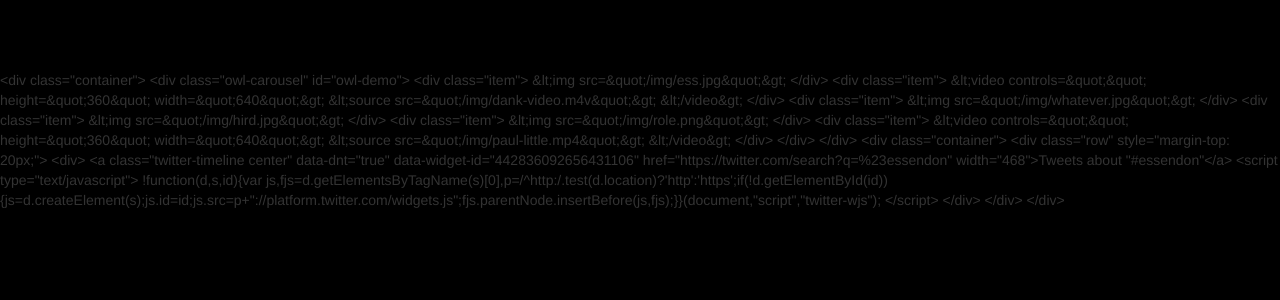
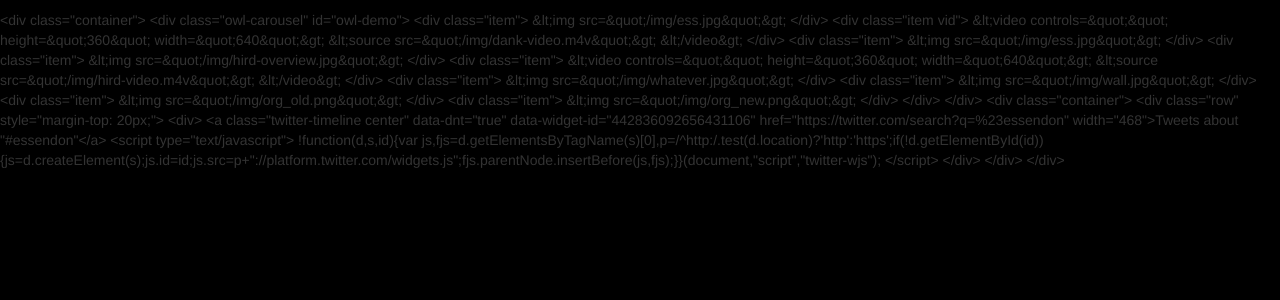
Before and after one commit to 1010101012101/essendon-tweets, a Sinatra app: page / in a window 1280 px wide. Shown: the top 300 px of the page. Run offline with Sinatra, Linux system fonts and the light colour scheme; some libraries are stand-ins or nearby versions.

Commit message:
latest updates

```diff
--- a/app/public/css/styles.css
+++ b/app/public/css/styles.css
@@ -1,10 +1,9 @@
-#title_hero {
+#__title_hero {
   padding-top: 20px;
 }
 
 body {
-  padding-top: 70px;
-  padding-bottom: 20px;
+  padding-top: 10px;
   background-color: #000;
 }
 
--- a/app/views/_default_slide_3.haml
+++ b/app/views/_default_slide_3.haml
@@ -1 +1 @@
-%img{:src => "/img/role.png"}
+%img{:src => "/img/hird-overview.jpg"}
--- a/app/views/_hird_slide.haml
+++ b/app/views/_hird_slide.haml
@@ -1 +1,2 @@
-%img{:src => "/img/hird.jpg"}
+%video{:width => 640, :height => 360, :controls => ""}
+  %source{:src => "/img/hird-video.m4v"}
--- /dev/null
+++ b/app/views/_org_struc.haml
@@ -0,0 +1 @@
+%img{:src => "/img/org_old.png"}
--- /dev/null
+++ b/app/views/_org_struc_2.haml
@@ -0,0 +1 @@
+%img{:src => "/img/org_new.png"}
--- a/app/views/_paul_little.haml
+++ b/app/views/_paul_little.haml
@@ -1,2 +1 @@
-%video{:width => 640, :height => 360, :controls => ""}
-  %source{:src => "/img/paul-little.mp4"}
+%img{:src => "/img/wall.jpg"}
--- a/app/views/main.haml
+++ b/app/views/main.haml
@@ -2,16 +2,22 @@
   %div{:id => "owl-demo", :class => "owl-carousel"}
     %div.item
       = haml :_default_slide, :layout => false
+    %div.item.vid
+      = haml :_dank_vid, :layout => false
     %div.item
-      = haml :_dank_vid, :layout => false
+      = haml :_default_slide, :layout => false
+    %div.item
+      = haml :_default_slide_3, :layout => false
+    %div.item
+      = haml :_hird_slide, :layout => false
     %div.item
       = haml :_default_slide_2, :layout => false
     %div.item
-      = haml :_hird_slide, :layout => false
+      = haml :_paul_little, :layout => false
     %div.item
-      = haml :_default_slide_3, :layout => false
+      = haml :_org_struc, :layout => false
     %div.item
-      = haml :_paul_little, :layout => false
+      = haml :_org_struc_2, :layout => false
 %div.container
   %div.row{ :style => "margin-top: 20px;"}
     %div
```
Also changed, not shown: app/public/img/hird-overview.jpg (added), app/public/img/org_new.png (added), app/public/img/org_old.png (added), app/public/img/wall.jpg (added), app/public/js/app.js, 3 other files.
